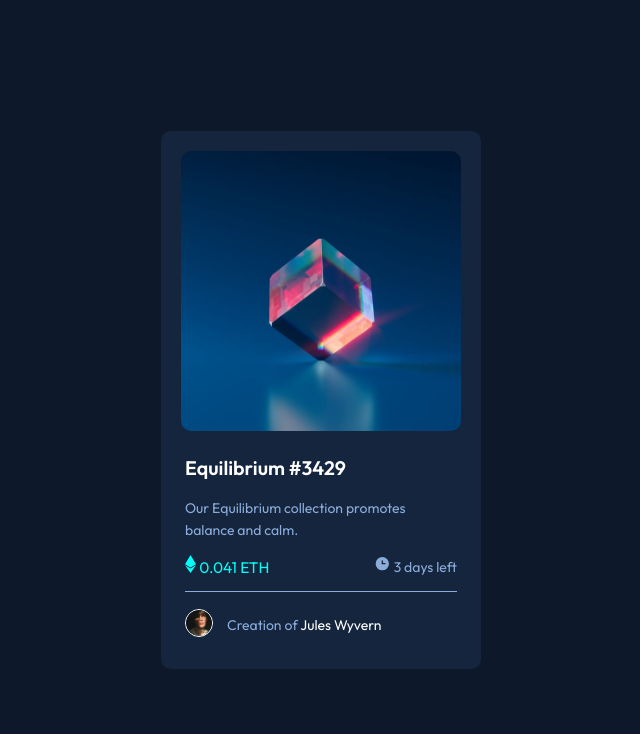
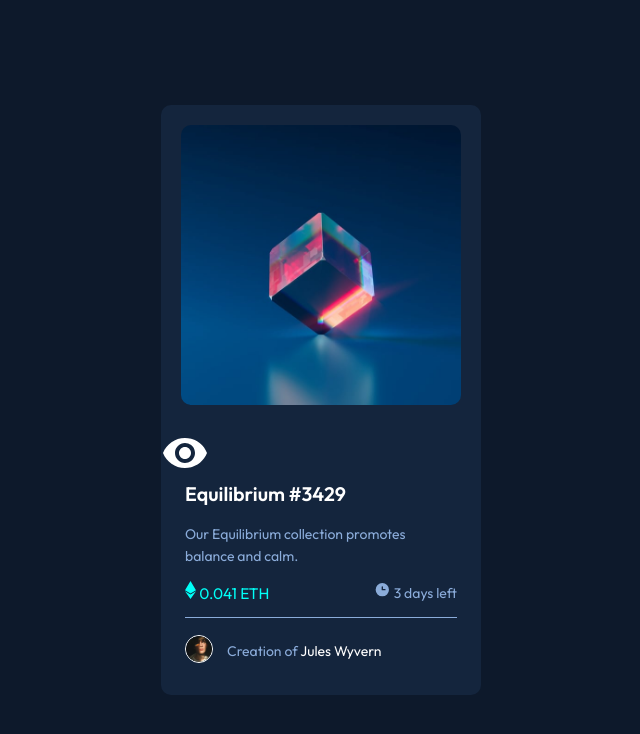
Before and after one commit to TeNeBiT-eng/nftpreviewcard, a plain HTML site: page index.html in a window 1280 px wide. Shown: the whole page, without its empty margins (319-959 px from the left). Drawn offline with Linux system fonts and the light colour scheme.

```diff
--- a/index.html
+++ b/index.html
@@ -12,7 +12,10 @@
 <body>
     <section>
         <div class="motherContainer">
-            <div class="nft_img"><img src="/images/image-equilibrium.jpg" alt=""></div>
+            <div class="image_container">
+                <div class="nft_img"><img src="/images/image-equilibrium.jpg" alt=""></div>
+                <div class="iconview_container"><img class="iconview" src="/images/icon-view.svg" alt=""></div>
+            </div>
             <div class="subContainer">
                 <p class="equilibriumHeader">Equilibrium #3429</p>
                 <p class="equilibriumText">Our Equilibrium collection promotes balance and calm.</p>
--- a/style.css
+++ b/style.css
@@ -36,6 +36,10 @@ section{
     width: 100%;
     border-radius: 10px;
     /* margin-top: 1rem; */
+}
+
+.iconview_container{
+
 }
 
 .subContainer{
```
